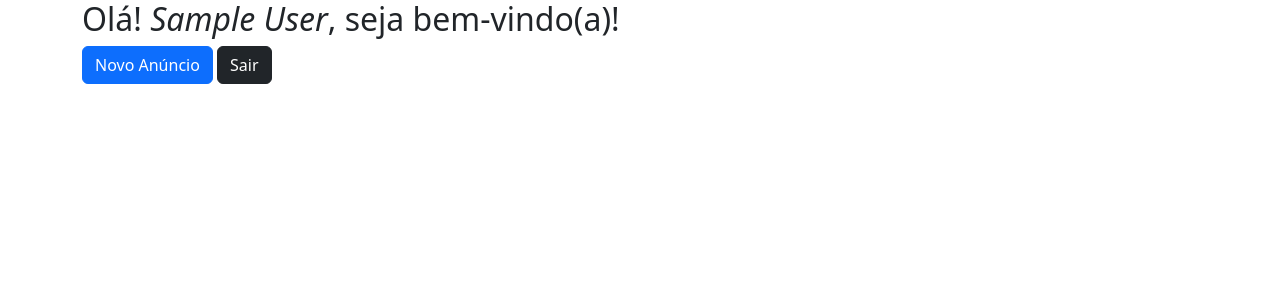
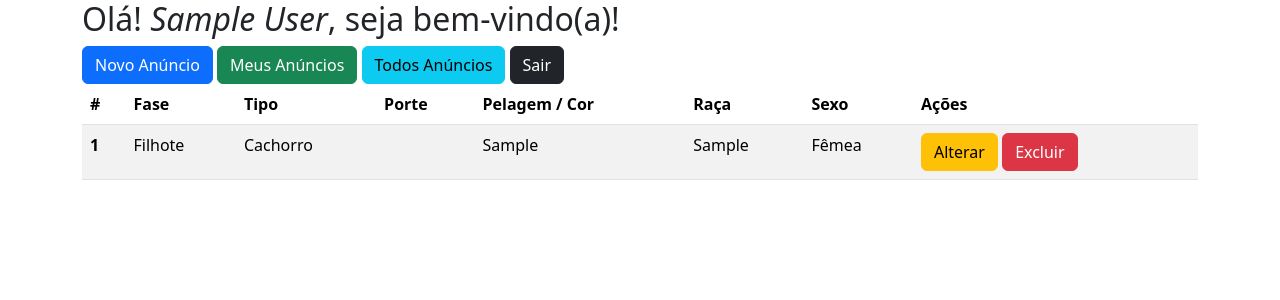
Before and after one commit to leojosants/ADS_ESTACIO_DE_SA_Desenvolvimento_Web_em_HTML5_CSS_JS_e_PHP, a PHP site: page /index_logado.php in a window 1280 px wide. Shown: the top 300 px of the page. Run offline with PHP 8.4, Linux system fonts and the light colour scheme; the visitor is signed in with stand-in values (Sample User, id 1); tables that the repository leaves empty or names only in its code hold one stand-in row (values such as "Sample post"); some libraries are stand-ins or nearby versions.

Commit message:
Implementado a Listagem dos Registros.

```diff
--- a/Desenvolvimento_Web_em_Html5_CSS_Javascript_e_PHP/Tema_6-Integracao_do_PHP_com_Banco_de_Dados/02-Pratica_01-Sistema_de_Cadastro-Adocao_de_Animais/index_logado.php
+++ b/Desenvolvimento_Web_em_Html5_CSS_Javascript_e_PHP/Tema_6-Integracao_do_PHP_com_Banco_de_Dados/02-Pratica_01-Sistema_de_Cadastro-Adocao_de_Animais/index_logado.php
@@ -1,4 +1,5 @@
 <?php
+require_once "conectaBD.php";
 session_start();
 
 if (empty($_SESSION)) {
@@ -15,6 +16,48 @@ if (empty($_SESSION)) {
     die();
 */
 
+$anuncios = array();
+
+if (!empty($_GET["meus_anuncios"]) && $_GET["meus_anuncios"] == 1) {
+
+    //  Obter somente os anúncios cadastrados pelo(a) usuário(a) logado(a).
+    $sql = "SELECT * FROM anuncio WHERE email_usuario = :email ORDER BY id ASC";
+    $dados = array(":email" => $_SESSION["email"]);
+
+    try {
+        $stmt = $pdo->prepare($sql);
+
+        if ($stmt->execute($dados)) {
+            // Execução da SQL
+            $anuncios = $stmt->fetchAll();
+        } else {
+            die("Falha ao executar a SQL...#1");
+        }
+    } catch (PDOException $e) {
+        die($e->getMessage());
+    }
+} else {
+    $sql = "SELECT * FROM anuncio ORDER BY id ASC";
+
+    try {
+        $stmt = $pdo->prepare($sql);
+
+        if ($stmt->execute()) { //  Execução da SQL OK!
+            $anuncios = $stmt->fetchAll();
+
+            /*
+            echo "<pre>";
+            print_r($anuncios);
+            echo "</pre>";
+            die();
+            */
+        } else {
+            die("Falha ao executar a SQL...");
+        }
+    } catch (PDOException $e) {
+        die($e->getMessage());
+    }
+}
 ?>
 
 <!--  -->
@@ -28,37 +71,109 @@ if (empty($_SESSION)) {
     <title>Página Inicial - Ambiente Logado</title>
 
     <!--  -->
-    <link href="https://cdn.jsdelivr.net/npm/bootstrap@5.3.0-alpha3/dist/css/bootstrap.min.css" rel="stylesheet"
-        integrity="sha384-KK94CHFLLe+nY2dmCWGMq91rCGa5gtU4mk92HdvYe+M/SXH301p5ILy+dN9+nJOZ" crossorigin="anonymous" />
+    <link href="https://cdn.jsdelivr.net/npm/bootstrap@5.3.0-alpha3/dist/css/bootstrap.min.css" rel="stylesheet" integrity="sha384-KK94CHFLLe+nY2dmCWGMq91rCGa5gtU4mk92HdvYe+M/SXH301p5ILy+dN9+nJOZ" crossorigin="anonymous" />
 </head>
 
 <body>
     <div class="container">
         <?php if (!empty($_GET['msgErro'])) { ?>
-        <div class="alert alert-warning" role="alert">
-            <?php echo $_GET['msgErro']; ?>
-        </div>
+
+            <div class="alert alert-warning" role="alert">
+                <?php echo $_GET["msgErro"]; ?>
+            </div>
+
         <?php } ?>
 
-        <?php if (!empty($_GET['msgSucesso'])) { ?>
-        <div class="alert alert-success" role="alert">
-            <?php echo $_GET['msgSucesso']; ?>
-        </div>
+        <?php if (!empty($_GET["msgSucesso"])) { ?>
+
+            <div class="alert alert-success" role="alert">
+                <?php echo $_GET["msgSucesso"]; ?>
+            </div>
+
         <?php } ?>
     </div>
 
     <div class="container">
         <div class="col-md-11">
             <h2 class="title">
-                Olá! <i><?php echo $_SESSION['nome']; ?></i>, seja bem-vindo(a)!
+                Olá! <i><?php echo $_SESSION["nome"]; ?></i>, seja bem-vindo(a)!
             </h2>
         </div>
     </div>
 
     <div class="container">
         <a href="cad_anuncio.php" class="btn btn-primary">Novo Anúncio</a>
+        <a href="index_logado.php?meus_anuncios=1" class="btn btn-success">Meus Anúncios</a>
+        <a href="index_logado.php?meus_anuncios=0" class="btn btn-info">Todos Anúncios</a>
         <a href="logout.php" class="btn btn-dark">Sair</a>
     </div>
+
+    <?php if (!empty($anuncios)) { ?>
+
+        <!-- Aqui será montada a tabela com a relação de anúncios -->
+        <div class="container">
+
+            <table class="table table-striped">
+                <thead>
+                    <tr>
+                        <th scope="col">#</th>
+                        <th scope="col">Fase</th>
+                        <th scope="col">Tipo</th>
+                        <th scope="col">Porte</th>
+                        <th scope="col">Pelagem / Cor</th>
+                        <th scope="col">Raça</th>
+                        <th scope="col">Sexo</th>
+                        <th scope="col">Ações</th>
+                    </tr>
+                </thead>
+                <tbody>
+                    <?php foreach ($anuncios as $a) { ?>
+                        <tr>
+                            <th scope="row"><?php echo $a["id"]; ?></th>
+                            <td>
+                                <?php
+                                if ($a["fase"] == "A") {
+                                    echo "Adulto";
+                                } else {
+                                    echo "Filhote";
+                                }
+                                ?>
+                            </td>
+
+                            <td><?php echo $a["tipo"] == "G" ? "Gato" : "Cachorro"; ?></td>
+
+                            <td>
+                                <?php
+                                if ($a["porte"] == "P") {
+                                    echo "Pequeno";
+                                } elseif ($a["porte"] == "M") {
+                                    echo "Médio";
+                                } elseif ($a["porte"] == "G") {
+                                    echo "Grande";
+                                }
+                                ?>
+                            </td>
+
+                            <td><?php echo $a["pelagem_cor"]; ?></td>
+                            <td><?php echo $a["raca"]; ?></td>
+                            <td><?php echo $a["sexo"] == "M" ? "Macho" : "Fêmea"; ?></td>
+
+                            <td>
+                                <?php if ($a["email_usuario"] == $_SESSION["email"]) { ?>
+                                    <a href="#" class="btn btn-warning">Alterar</a>
+                                    <a href="#" class="btn btn-danger">Excluir</a>
+                                <?php } ?>
+                            </td>
+                        </tr>
+
+                    <?php } ?>
+
+                </tbody>
+            </table>
+        </div>
+
+    <?php } ?>
+
 </body>
 
 </html>
```
